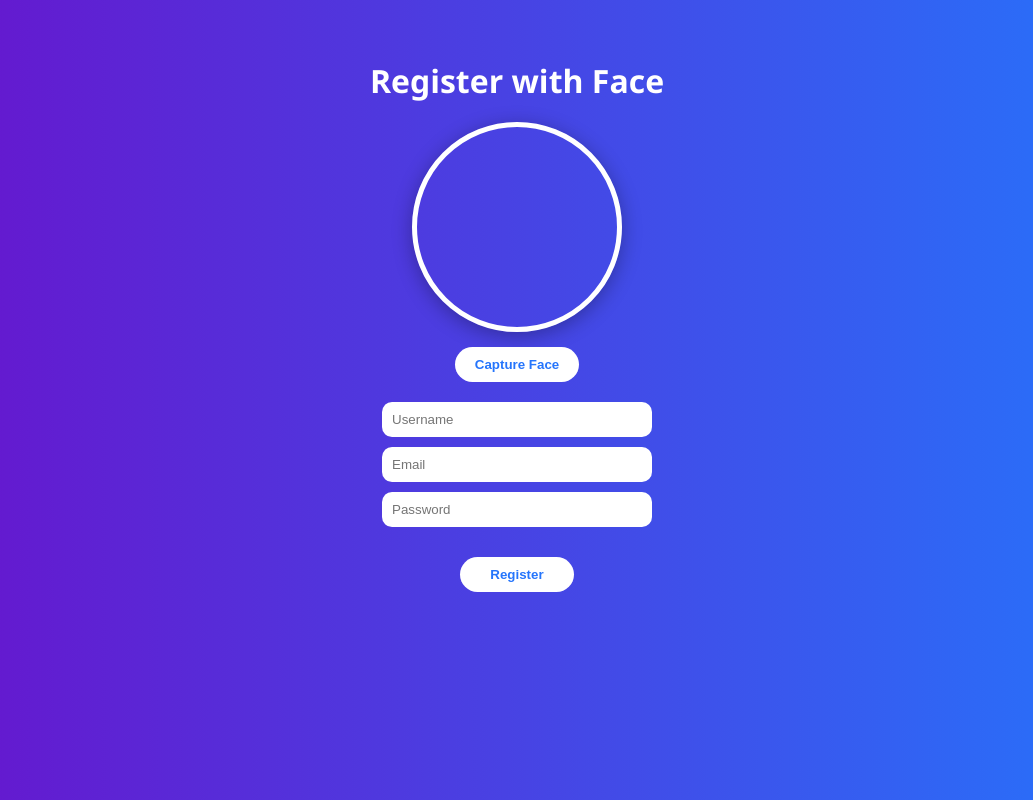
After one commit to Stringpappy/biometric_auth, a Django app: page /facereg/ in a window 1280 px wide. The commit adds this page. Shown: the whole page, without its empty margins (123-1156 px from the left). Run offline with Django 5.2, Linux system fonts and the light colour scheme.

Commit message:
adding frontend to it

```diff
--- /dev/null
+++ b/biometric_auth/apps/templates/face_register.html
@@ -0,0 +1,162 @@
+<!DOCTYPE html>
+<html lang="en">
+<head>
+  <meta charset="UTF-8">
+  <title>Face Registration</title>
+  <style>
+    body {
+      font-family: 'Segoe UI', sans-serif;
+      background: linear-gradient(to right, #6a11cb, #2575fc);
+      color: #fff;
+      display: flex;
+      flex-direction: column;
+      align-items: center;
+      padding: 30px;
+    }
+
+    h1 {
+      margin-bottom: 20px;
+    }
+
+    video, canvas {
+      border-radius: 50%;
+      width: 200px;
+      height: 200px;
+      object-fit: cover;
+      border: 5px solid white;
+      box-shadow: 0 4px 20px rgba(0,0,0,0.3);
+    }
+
+    #capture {
+      background-color: #fff;
+      color: #2575fc;
+      border: none;
+      padding: 10px 20px;
+      margin-top: 15px;
+      cursor: pointer;
+      border-radius: 25px;
+      font-weight: bold;
+    }
+
+    #submit {
+      margin-top: 20px;
+      background-color: #fff;
+      color: #2575fc;
+      padding: 10px 30px;
+      border-radius: 25px;
+      font-weight: bold;
+      border: none;
+      cursor: pointer;
+    }
+
+    form {
+      margin-top: 20px;
+      display: flex;
+      flex-direction: column;
+      gap: 10px;
+      align-items: center;
+    }
+
+    input[type="text"], input[type="email"], input[type="password"] {
+      padding: 10px;
+      border-radius: 10px;
+      border: none;
+      width: 250px;
+    }
+
+    .success, .error {
+      margin-top: 15px;
+      font-weight: bold;
+    }
+
+    .success {
+      color: #aaffaa;
+    }
+
+    .error {
+      color: #ffaaaa;
+    }
+  </style>
+</head>
+<body>
+  <h1>Register with Face</h1>
+
+  <video id="video" autoplay></video>
+  <canvas id="canvas" style="display: none;"></canvas>
+  <button id="capture">Capture Face</button>
+
+  <form id="registerForm">
+    <input type="text" name="username" placeholder="Username" required />
+    <input type="email" name="email" placeholder="Email" required />
+    <input type="password" name="password" placeholder="Password" required />
+    <button type="submit" id="submit">Register</button>
+  </form>
+
+  <div class="success" id="successMsg"></div>
+  <div class="error" id="errorMsg"></div>
+
+  <script>
+    const video = document.getElementById('video');
+    const canvas = document.getElementById('canvas');
+    const captureButton = document.getElementById('capture');
+    const registerForm = document.getElementById('registerForm');
+    const successMsg = document.getElementById('successMsg');
+    const errorMsg = document.getElementById('errorMsg');
+
+    // Access the webcam
+    navigator.mediaDevices.getUserMedia({ video: true })
+      .then(stream => {
+        video.srcObject = stream;
+      })
+      .catch(err => {
+        alert("Could not access webcam: " + err);
+      });
+
+    let capturedBlob = null;
+
+    // Capture the image
+    captureButton.onclick = () => {
+      canvas.width = video.videoWidth;
+      canvas.height = video.videoHeight;
+      const ctx = canvas.getContext('2d');
+      ctx.drawImage(video, 0, 0, canvas.width, canvas.height);
+      canvas.toBlob(blob => {
+        capturedBlob = blob;
+        captureButton.textContent = 'Face Captured';
+        captureButton.style.backgroundColor = "#aaffaa";
+      }, 'image/jpeg');
+    };
+
+    // Submit form with face image
+    registerForm.onsubmit = async (e) => {
+      e.preventDefault();
+      if (!capturedBlob) {
+        errorMsg.textContent = "Please capture your face before registering.";
+        return;
+      }
+
+      const formData = new FormData(registerForm);
+      formData.append('face_image', capturedBlob, 'face.jpg');
+
+      try {
+        const response = await fetch('/api/register-face/', {
+          method: 'POST',
+          body: formData
+        });
+
+        const result = await response.json();
+
+        if (response.ok) {
+          successMsg.textContent = result.message;
+          errorMsg.textContent = '';
+        } else {
+          errorMsg.textContent = result.error || JSON.stringify(result);
+          successMsg.textContent = '';
+        }
+      } catch (err) {
+        errorMsg.textContent = "Error: " + err.message;
+      }
+    };
+  </script>
+</body>
+</html>
--- a/biometric_auth/apps/urls.py
+++ b/biometric_auth/apps/urls.py
@@ -1,5 +1,5 @@
 from django.urls import path
-from .views import RegisterWithFace, FaceLoginView, StartWebAuthnRegister, home, facereg, webauthreg
+from .views import RegisterWithFace, FaceLoginView, StartWebAuthnRegister, home, facereg, webauth
 
 urlpatterns = [
     path('', home, name='home'),
--- a/biometric_auth/apps/views.py
+++ b/biometric_auth/apps/views.py
@@ -63,6 +63,7 @@ class FaceLoginView(APIView):
         return Response({"error": "Face not recognized"}, status=401)
 
 
+from django.shortcuts import render
 def home(request):
     return render(request, 'home.html')
 
@@ -72,4 +73,4 @@ def webauth(request):
     return render(request, 'webauth_register.html')
 
 def facereg(request):
-    return render(request, 'register.html')
+    return render(request, 'face_register.html')
--- a/biometric_auth/biometric_auth/settings.py
+++ b/biometric_auth/biometric_auth/settings.py
@@ -127,3 +127,4 @@ STATIC_URL = 'static/'
 # https://docs.djangoproject.com/en/5.1/ref/settings/#default-auto-field
 
 DEFAULT_AUTO_FIELD = 'django.db.models.BigAutoField'
+AUTH_USER_MODEL = 'apps.CustomUser'  # or 'yourapp.CustomUser' depending on your app name
```
Also changed, not shown: biometric_auth/apps/templates/home.html (+4 -3 lines), biometric_auth/apps/migrations/0001_initial.py (added), biometric_auth/db.sqlite3.
